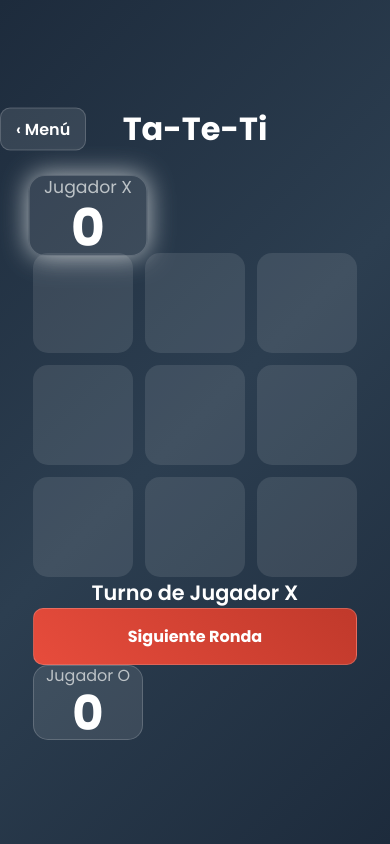
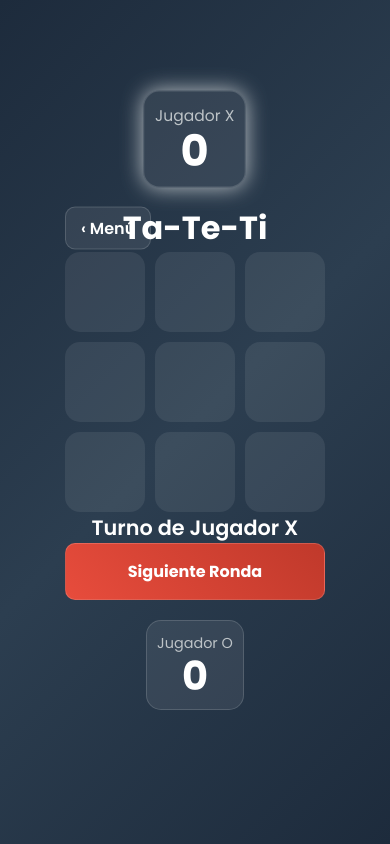
Before and after one commit to Electhorn/TTT, a plain HTML site: page index.html in a window 390 px wide. Both pictures are taken after a click on the button "Jugador vs Jugador". Drawn offline with Linux system fonts and the light colour scheme.

Commit message:
Refactor game layout for improved responsiveness and UI consistency

```diff
--- a/index.html
+++ b/index.html
@@ -45,13 +45,8 @@
     <!-- PANTALLA 2: JUEGO (reestructurada para responsividad) -->
     <div id="pantalla-juego" class="oculto">
 
-        <!-- Este es el nuevo contenedor para el layout de escritorio -->
-        <header class="header-juego">
-            <button id="btn-home" class="btn-header">‹ Menú</button>
-            <h1 class="titulo-juego">Ta-Te-Ti</h1>
-        </header>
-
-        <div class="layout-escritorio">
+        <!-- Este contenedor principal nos permitirá cambiar el layout con una sola regla -->
+        <div class="layout-juego">
 
             <!-- Marcador Izquierdo -->
             <div id="marcador-x" class="marcador-lateral">
@@ -59,9 +54,12 @@
                 <span id="puntajeX" class="puntaje-numero">0</span>
             </div>
 
-            <!-- Nueva Zona Central que agrupa el juego en sí -->
+            <!-- Zona Central que agrupa el tablero y sus controles -->
             <div class="zona-central-juego">
-
+                <header class="header-juego">
+                    <button id="btn-home" class="btn-header">‹ Menú</button>
+                    <h1 class="titulo-juego">Ta-Te-Ti</h1>
+                </header>
 
                 <div id="tablero">
                     <div class="cuadro" id="1"></div>
--- a/styles.css
+++ b/styles.css
@@ -13,9 +13,9 @@
     --color-texto-principal: #ffffff;
     --color-texto-secundario: #bdc3c7;
 
-    --fondo-glass: rgba(255, 255, 255, 0.1);
-    --borde-glass: 1px solid rgba(255, 255, 255, 0.18);
-    --filtro-blur: blur(10px);
+    --fondo-glass: rgba(255, 255, 255, 0.08);
+    --borde-glass: 1px solid rgba(255, 255, 255, 0.15);
+    --filtro-blur: blur(8px);
     --sombra-profunda: 0 8px 32px 0 rgba(0, 0, 0, 0.37);
 
     --radio-borde: 15px;
@@ -39,7 +39,7 @@ body {
     justify-content: center;
     align-items: center;
     min-height: 100vh;
-    padding: 20px;
+    padding: 15px;
     overflow: hidden;
 }
 
@@ -51,26 +51,25 @@ body {
 
 #pantalla-setup, #pantalla-juego {
     width: 100%;
+    height: 100%;
     position: absolute;
     display: flex;
     flex-direction: column;
+    justify-content: center;
     align-items: center;
-    gap: 25px;
 }
-#pantalla-juego {
-    gap: 25px;
-}
+
 .activo { animation: fadeIn 0.5s ease-out forwards; }
 .oculto { display: none !important; }
 .desvaneciendo { animation: fadeOut 0.5s ease-in forwards; pointer-events: none; }
 
 /* ==========================================================================
-   4. PANTALLA DE CONFIGURACIÓN (Estilo "Glassmorphism")
+   4. PANTALLA DE CONFIGURACIÓN
    ========================================================================== */
 .setup-contenedor {
     background: var(--fondo-glass);
     backdrop-filter: var(--filtro-blur);
-    -webkit-backdrop-filter: var(--filtro-blur); /* Soporte para Safari */
+    -webkit-backdrop-filter: var(--filtro-blur);
     border-radius: var(--radio-borde);
     border: var(--borde-glass);
     box-shadow: var(--sombra-profunda);
@@ -86,10 +85,17 @@ body {
 
 .selector-modo { display: flex; gap: 15px; margin-bottom: 25px; }
 .btn-modo, .btn-accion, .btn-header {
-    flex: 1; padding: 15px; font-family: 'Poppins', sans-serif;
-    font-size: 1rem; font-weight: 600; border-radius: 10px;
-    border: none; cursor: pointer; transition: var(--transicion-rapida);
-    background: var(--fondo-glass); color: var(--color-texto-principal);
+    flex-grow: 1;
+    padding: 15px;
+    font-family: 'Poppins', sans-serif;
+    font-size: 1rem;
+    font-weight: 600;
+    border-radius: 10px;
+    border: none;
+    cursor: pointer;
+    transition: var(--transicion-rapida);
+    background: var(--fondo-glass);
+    color: var(--color-texto-principal);
     border: var(--borde-glass);
 }
 .btn-modo:hover, .btn-accion:hover, .btn-header:hover { transform: scale(1.05); filter: brightness(1.2); }
@@ -98,155 +104,140 @@ body {
 .opciones-dificultad { display: flex; justify-content: center; gap: 15px; margin-bottom: 25px; }
 .opcion-radio input[type="radio"] { opacity: 0; position: fixed; width: 0; }
 .opcion-radio label {
-    padding: 10px 20px; border-radius: 8px; cursor: pointer;
-    transition: var(--transicion-rapida); background: var(--fondo-glass);
+    padding: 10px 20px;
+    border-radius: 8px;
+    cursor: pointer;
+    transition: var(--transicion-rapida);
+    background: var(--fondo-glass);
     border: var(--borde-glass);
 }
 .opcion-radio label:hover { filter: brightness(1.2); }
 .opcion-radio input[type="radio"]:checked + label {
-    background-image: var(--gradiente-o); color: #000; font-weight: 700;
+    background-image: var(--gradiente-o);
+    color: #000;
+    font-weight: 700;
 }
 
 .btn-accion { width: 100%; background-image: var(--gradiente-accion); color: #fff; font-weight: 700; }
 
 /* ==========================================================================
-   5. PANTALLA DE JUEGO
+   5. PANTALLA DE JUEGO (Mobile-First Layout)
    ========================================================================== */
-.header-juego {
-    display: flex;
-    justify-content: center; /* Centra el título por defecto */
+.layout-juego {
+    display: grid;
+    width: 100%;
+    max-width: 400px;
+    justify-items: center;
     align-items: center;
-    width: 100%;
-    max-width: 500px; /* Ancho máximo para el título */
-    position: relative;
+    gap: 20px;
+    grid-template-areas:
+        "header"
+        "marcadores"
+        "tablero"
+        "mensajes"
+        "reiniciar";
 }
 
+.header-juego { grid-area: header; display: flex; justify-content: center; align-items: center; width: 100%; position: relative; }
 .titulo-juego { font-size: 2rem; }
+.btn-header { position: absolute; left: 0; top: 50%; transform: translateY(-50%); flex-grow: 0; padding: 8px 15px; }
 
-.btn-header {
-    position: absolute;
-    left: 0; /* Lo posiciona a la izquierda del header */
-    top: 50%;
-    transform: translateY(-50%);
-    flex: 0 1 auto;
-    padding: 8px 15px;
-}
-.marcador-contenedor { display: flex; gap: 20px; }
+.marcador-contenedor { grid-area: marcadores; display: flex; gap: 15px; width: 100%; }
 
 .marcador-lateral {
-    width: 160px; height: 100px; padding: 10px; text-align: center;
-    display: flex; flex-direction: column; justify-content: center;
-    background: var(--fondo-glass); border-radius: var(--radio-borde);
-    border: var(--borde-glass); transition: var(--transicion-rapida);
+    flex: 1;
+    height: 90px;
+    padding: 10px;
+    text-align: center;
+    display: flex;
+    flex-direction: column;
+    justify-content: center;
+    background: var(--fondo-glass);
+    border-radius: var(--radio-borde);
+    border: var(--borde-glass);
+    transition: var(--transicion-rapida);
 }
-.marcador-activo { transform: scale(1.08); box-shadow: 0 0 25px var(--color-texto-secundario); }
-.etiqueta-jugador { font-weight: 400; color: var(--color-texto-secundario); }
-.puntaje-numero { font-size: 3rem; font-weight: 700; line-height: 1.1; }
+.marcador-activo { transform: scale(1.08); box-shadow: 0 0 20px var(--color-texto-secundario); }
+.etiqueta-jugador { font-weight: 400; font-size: 0.9rem; color: var(--color-texto-secundario); }
+.puntaje-numero { font-size: 2.5rem; font-weight: 700; line-height: 1.1; }
 
-#tablero { display: grid; grid-template-columns: repeat(3, 100px); grid-template-rows: repeat(3, 100px); gap: 12px; }
+#tablero { grid-area: tablero; display: grid; grid-template-columns: repeat(3, 80px); grid-template-rows: repeat(3, 80px); gap: 10px; }
 #tablero.esperando-ia { cursor: wait; pointer-events: none; }
 .cuadro {
-    width: 100px; height: 100px; background: var(--fondo-glass);
-    border-radius: var(--radio-borde); display: flex; justify-content: center;
-    align-items: center; font-size: 5rem; font-weight: 700;
-    cursor: pointer; transition: var(--transicion-rapida);
+    width: 80px;
+    height: 80px;
+    background: var(--fondo-glass);
+    border-radius: var(--radio-borde);
+    display: flex;
+    justify-content: center;
+    align-items: center;
+    font-size: 3.5rem;
+    font-weight: 700;
+    cursor: pointer;
+    transition: var(--transicion-rapida);
     position: relative;
 }
 .cuadro:hover { transform: scale(1.05); filter: brightness(1.2); }
 
 .cuadro.X, .cuadro.O {
-    color: transparent; /* Oculta el color de fuente plano */
-    -webkit-background-clip: text; /* Para Safari y Chrome */
+    color: transparent;
+    -webkit-background-clip: text;
     background-clip: text;
     animation: aparecer 0.4s ease-out;
 }
 .cuadro.X { background-image: var(--gradiente-x); }
 .cuadro.O { background-image: var(--gradiente-o); }
 
-#mensajes { font-size: 1.3rem; font-weight: 600; min-height: 25px; text-align: center; }
+#mensajes { grid-area: mensajes; font-size: 1.3rem; font-weight: 600; min-height: 25px; text-align: center; }
+#reiniciar { grid-area: reiniciar; width: 100%; }
 
+/* --- Animaciones de Victoria y Hover --- */
 @keyframes aparecer { from { transform: scale(0.5); opacity: 0; } to { transform: scale(1); opacity: 1; } }
-
 @keyframes celebrar { 0%, 100% { transform: scale(1); } 50% { transform: scale(1.1); } }
 .celda-ganadora { color: #fff !important; animation: celebrar 0.8s ease-in-out forwards; }
 .celda-ganadora.X { background-image: var(--gradiente-x); }
 .celda-ganadora.O { background-image: var(--gradiente-o); }
 
 /* ==========================================================================
-   6. RESPONSIVIDAD (MOBILE-FIRST APPROACH)
-   ========================================================================== */
-
-@media (max-width: 480px) {
-    body { padding: 10px; }
-    .setup-contenedor { padding: 20px 15px; }
-    .selector-modo, .opciones-dificultad { flex-direction: column; }
-    .marcador-contenedor { gap: 10px; }
-    .marcador-lateral { width: 110px; height: 75px; }
-}
-
-/* ==========================================================================
-   7. LAYOUT DE ESCRITORIO (MEDIA QUERY)
+   6. LAYOUT DE ESCRITORIO (Media Query)
    ========================================================================== */
 @media (min-width: 1024px) {
-
-  /* Hacemos que la pantalla del juego use todo el espacio disponible */
-  #pantalla-juego {
-    justify-content: center;
-    align-items: center;
-    height: 100vh; /* Ocupa toda la altura de la ventana */
-  }
-
-  /* El nuevo contenedor usará Flexbox para el layout horizontal */
-  .layout-escritorio {
-    display: flex;
-    flex-direction: row; /* La clave: alinear en fila */
-    align-items: center;  /* Centrar verticalmente los marcadores con el tablero */
-    justify-content: center;
-    gap: 60px; /* Espacio generoso entre elementos */
-    width: 100%;
-    max-width: 1200px;
-  }
-
-  /* La zona central apilará su propio contenido verticalmente */
-  .zona-central-juego {
-    display: flex;
-    flex-direction: column;
-    align-items: center;
-    gap: 25px; /* Espacio entre el header, tablero, mensajes, etc. */
-  }
-
-  /* --- Ajustes menores para la vista de escritorio --- */
-
-  /* El header ya no necesita controlar todo el ancho */
-  .header-juego {
-        position: static; /* Vuelve al flujo normal */
-        grid-column: 1 / -1; /* Ocupa toda la fila si usas grid */
-        text-align: center;
-        margin-bottom: 20px; /* Añade espacio debajo */
+    .layout-juego {
+        max-width: 1200px;
+        gap: 25px 60px;
+        grid-template-areas:
+            "marcador-x header     marcador-o"
+            "marcador-x tablero    marcador-o"
+            "marcador-x mensajes   marcador-o"
+            "marcador-x reiniciar  marcador-o";
+        grid-template-columns: 1fr auto 1fr;
     }
 
-  /* Movemos el botón del menú para que no estorbe */
-  .btn-header {
-    position: absolute;
-    left: 0;
-    top: 50%;
-    transform: translateY(-50%);
-  }
+    .header-juego { width: auto; }
+    .btn-header { position: static; transform: none; } /* Resetea la posición del botón */
 
-  /* Hacemos los marcadores un poco más grandes y pronunciados */
-  .marcador-lateral {
-    width: 200px;
-    height: 180px;
-  }
-  .puntaje-numero {
-    font-size: 4rem;
-  }
+    /* Ocultamos el contenedor de marcadores móvil y mostramos los individuales */
+    .marcador-contenedor { display: none; }
+    #marcador-x, #marcador-o { display: flex; }
+    #marcador-x { grid-area: marcador-x; justify-self: end; }
+    #marcador-o { grid-area: marcador-o; justify-self: start; }
 
-  /* Ocultamos el contenedor de marcadores que solo usábamos en móvil */
-  .marcador-contenedor {
-    display: none;
-  }
-   .layout-escritorio {
-        gap: 60px;
+    .zona-central-juego {
+        grid-area: tablero; /* La zona central ahora es el tablero */
+        display: flex;
+        flex-direction: column;
+        align-items: center;
+        gap: 25px;
     }
+
+    /* Reseteamos el área de los elementos centrales ya que están dentro de .zona-central-juego */
+    #tablero { grid-area: unset; grid-template-columns: repeat(3, 110px); grid-template-rows: repeat(3, 110px); gap: 15px; }
+    .cuadro { width: 110px; height: 110px; font-size: 5.5rem; }
+    #mensajes { grid-area: unset; }
+    #reiniciar { grid-area: unset; width: 100%; }
+
+    /* Ajustes de tamaño para escritorio */
+    .marcador-lateral { width: 220px; height: 180px; }
+    .puntaje-numero { font-size: 4.5rem; }
+    .etiqueta-jugador { font-size: 1.2rem; }
 }
```
